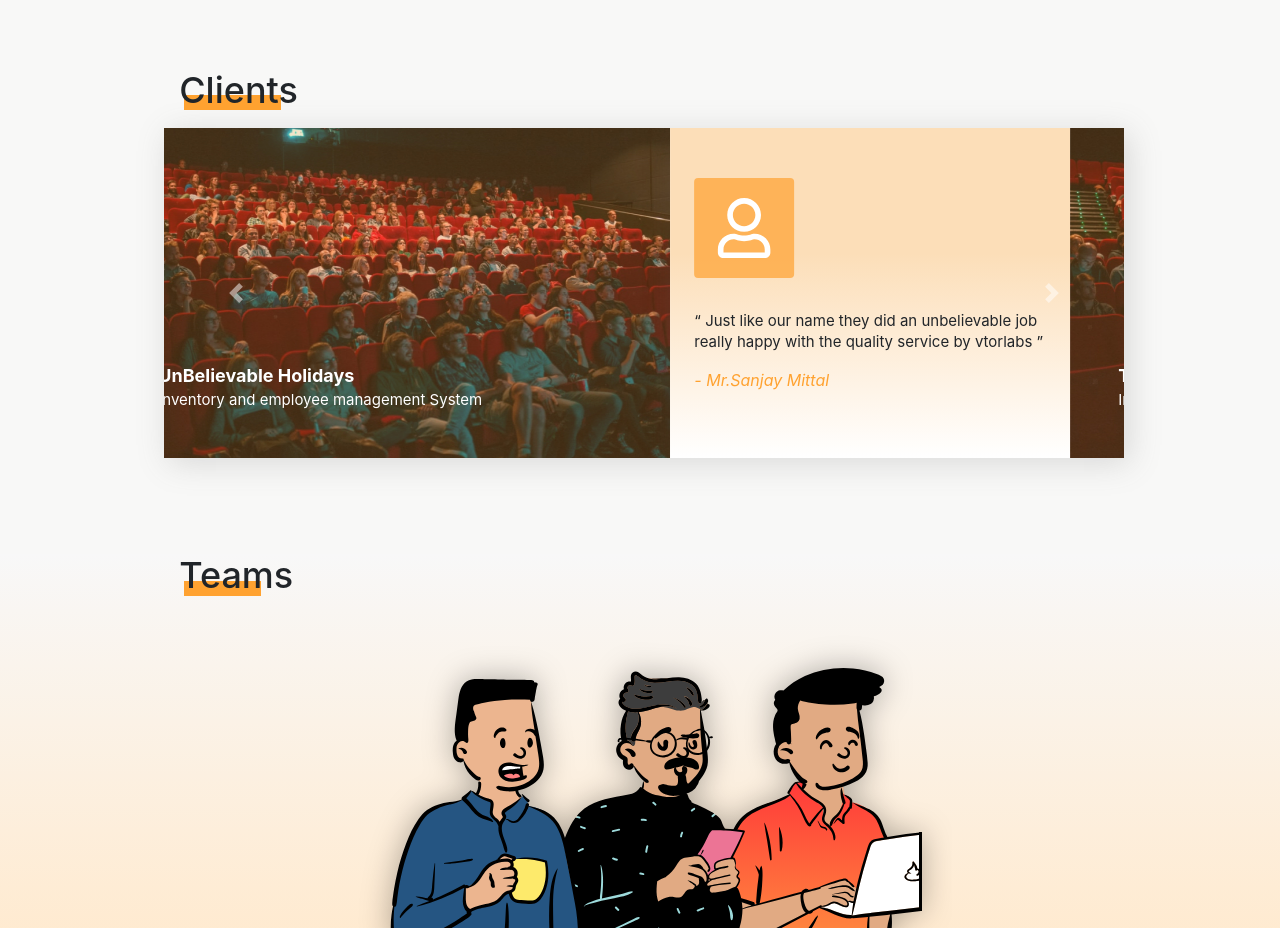
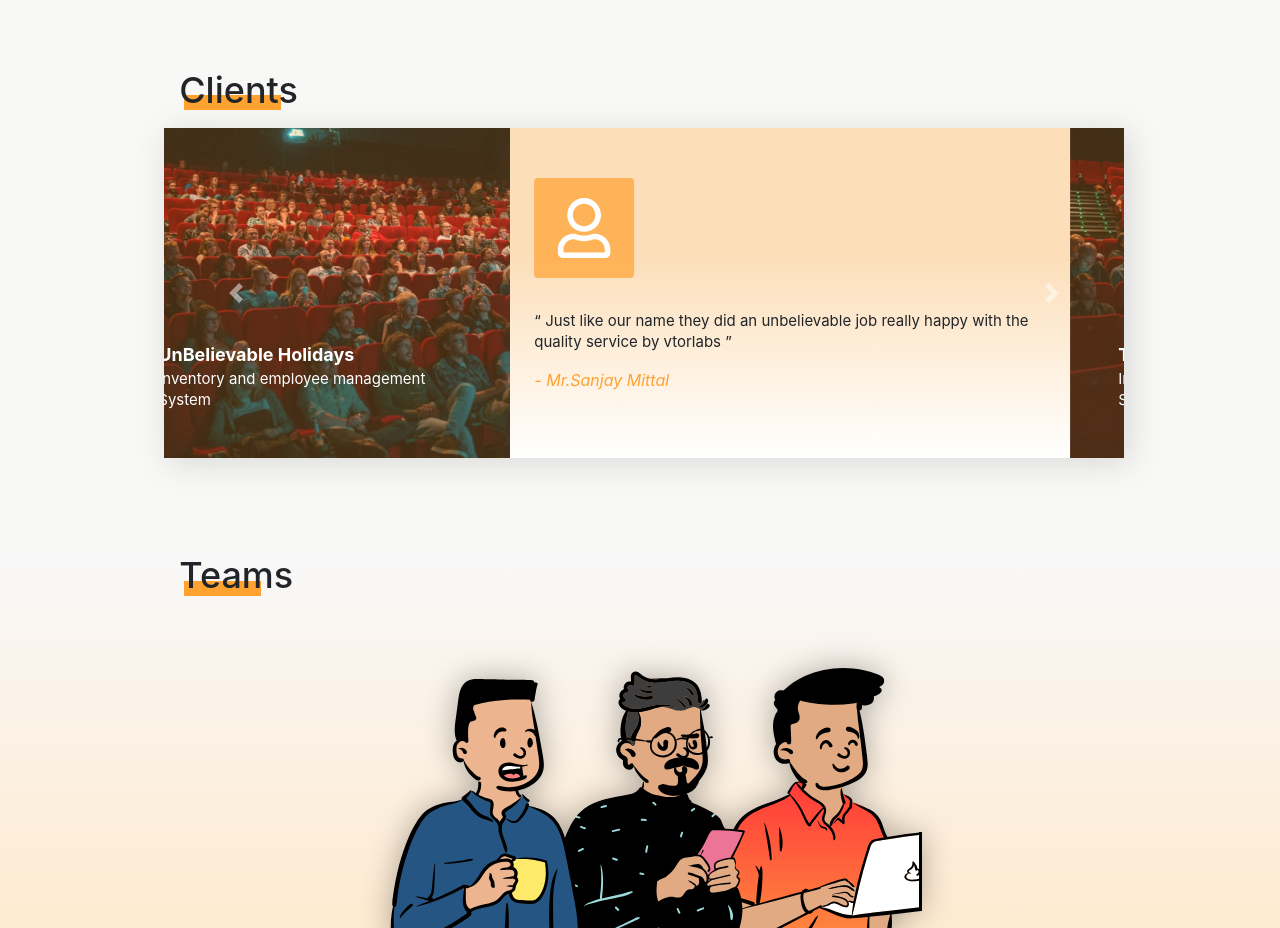
Before and after one commit to ankita1276/vtorPage, an Angular app: page /#/home in a window 1280 px wide. Shown: the part 2020-2948 px from the top of the page. Built offline with nearby package versions, Linux system fonts and the light colour scheme.

Commit message:
added corousel for large screen

```diff
--- a/src/app/home-page/home-page.component.html
+++ b/src/app/home-page/home-page.component.html
@@ -144,11 +144,11 @@
             <div class="carousel-inner">
               <div class="carousel-item active">
                 <div class="d-flex justify-content-center">
-                    <div class="col-lg-7 backgroundImg1 d-flex justify-content-end flex-column p-5 hideMobile">
+                    <div class="col-lg-5 col-md-7 backgroundImg1 d-flex justify-content-end flex-column p-5 hideMobile">
                         <div class="font-lg font-weight-bold text-white">UnBelievable Holidays</div>
                         <div class="font-md text-white">Inventory and employee management System </div>
                     </div>
-                    <div class="col-lg-5 orange-gradient d-flex flex-column justify-content-center p-4">
+                    <div class="col-lg-7 col-md-5 orange-gradient d-flex flex-column justify-content-center p-4">
                         <div class="clientBox"> <img src="../../assets/user.svg" class="img-fluid" alt="Responsive image"></div>
                         <p class="font-md">“ Just like our name they did an unbelievable job really happy with the quality service by vtorlabs ”</p>
                         <p class="text-orange font-italic">- Mr.Sanjay Mittal</p>
@@ -158,11 +158,11 @@
               <div class="carousel-item">
 
                 <div class="d-flex justify-content-center">
-                    <div class="col-lg-7 backgroundImg2 d-flex justify-content-end flex-column p-5 hideMobile">
+                    <div class="col-lg-5 col-md-7 backgroundImg2 d-flex justify-content-end flex-column p-5 hideMobile">
                         <div class="font-lg font-weight-bold text-white">The Theater Project</div>
                         <div class="font-md text-white">Inventory and employee management System </div>
                     </div>
-                    <div class="col-lg-5 orange-gradient d-flex flex-column justify-content-center p-4">
+                    <div class="col-lg-7 col-md-5  orange-gradient d-flex flex-column justify-content-center p-4">
                         <div class="clientBox"> <img src="../../assets/user.svg" class="img-fluid" alt="Responsive image"></div>
                         <p class="font-md">
                             “ VTOR resolve's your business problem real fast with utmost quality...” </p>
@@ -172,11 +172,11 @@
               </div>
               <div class="carousel-item">
                 <div class="d-flex justify-content-center">
-                    <div class="col-lg-7 backgroundImg3 d-flex justify-content-end flex-column p-5 hideMobile">
+                    <div class="col-lg-5 col-md-7 backgroundImg3 d-flex justify-content-end flex-column p-5 hideMobile">
                         <div class="font-lg font-weight-bold text-white">Restaurant Chain Owner</div>
                         <div class="font-md text-white">Inventory and employee management System </div>
                     </div>
-                    <div class="col-lg-5 orange-gradient d-flex flex-column justify-content-center p-4">
+                    <div class="col-lg-7 col-md-5  orange-gradient d-flex flex-column justify-content-center p-4">
                         <div class="clientBox"> <img src="../../assets/user.svg" class="img-fluid" alt="Responsive image"></div>
                         <p class="font-md">“ They understand the business scenerio and provide solution thats really effective and satisfying ”</p>
                         <p class="text-orange font-italic">- Mrs. Neelam Shetty</p>
```
